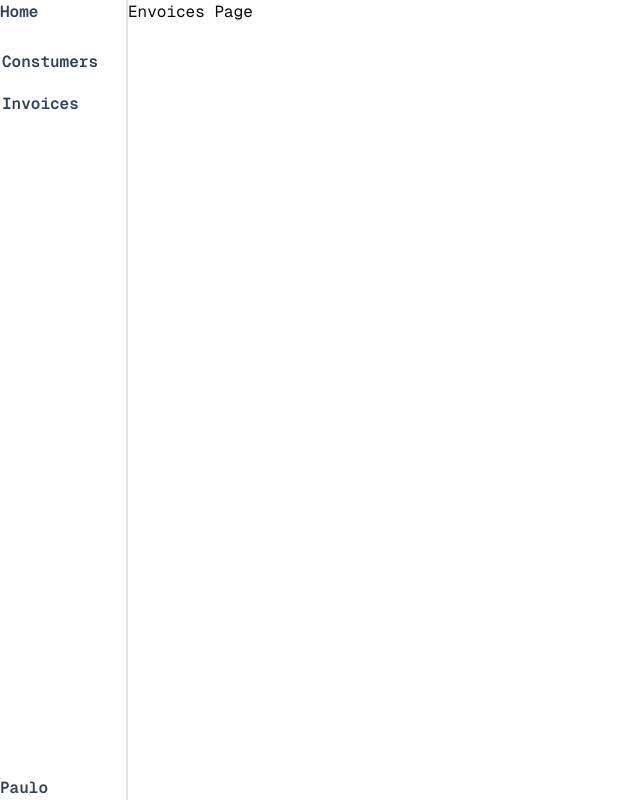
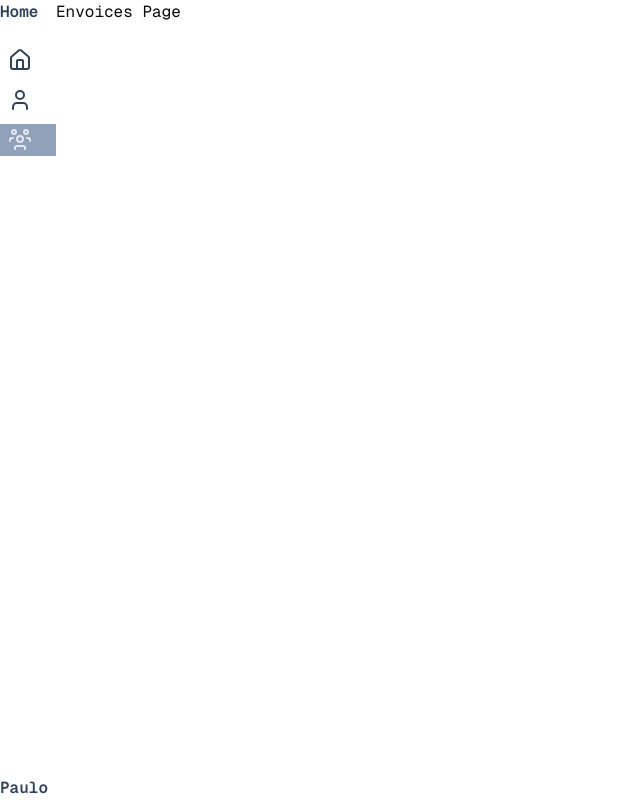
Before and after one commit to EdsonJGaspar/next16, a Next.js app: page /dashboard/invoices in a window 1280 px wide. Shown: the whole page, without its empty margins (0-640 px from the left). Built offline with nearby package versions, Linux system fonts and the light colour scheme.

Commit message:
feat: refactor Header component to use dynamic links and improve layout

```diff
--- a/components/web/header.tsx
+++ b/components/web/header.tsx
@@ -1,23 +1,46 @@
+"use client";
+
+import { clsx } from "cn";
+import { HomeIcon, User, UserGroupIcon, UserRoundGroup } from "lucide-react";
 import Link from "next/link";
+import { usePathname } from "next/navigation";
+
+const links = [
+  { name: "Home", href: "/dashboard", icon: HomeIcon },
+  { name: "Costumers", href: "/dashboard/costumers", icon: User },
+  { name: "Invoices", href: "/dashboard/invoices", icon: UserGroupIcon },
+];
 
 export function Header() {
+  const pathName = usePathname();
+  console.log(pathName);
+
   return (
-    <div className="h-dvh w-8 md:w-32 text-slate-700 font-semibold flex flex-col border-r-2 justify-between">
+    <div className="h-dvh w-14 hover:w-44 text-slate-700 font-semibold flex flex-col justify-between transition-all duration-300 group overflow-hidden">
       <div className="flex flex-col gap-5">
         <Link href={"/"}>Home</Link>
-        <nav className="space-x-5 flex flex-col gap-1.5">
-          <Link
-            href={"/dashboard/costumers"}
-            className="hover:bg-slate-400 hover:text-slate-100 transition-all duration-300 w-full px-0.5 py-1.5"
-          >
-            Constumers
-          </Link>
-          <Link
-            href={"/dashboard/invoices"}
-            className="hover:bg-slate-400 hover:text-slate-100 transition-all duration-300 w-full px-0.5 py-1.5"
-          >
-            Invoices
-          </Link>
+        <nav className="flex flex-col gap-2 ">
+          {links.map((link) => {
+            const LinkIcon = link.icon;
+            return (
+              <Link
+                key={link.name}
+                href={link.href}
+                className={clsx(
+                  `hover:bg-slate-300 hover:text-slate-800 font-medium w-full px-2
+                py-1 transition-colors duration-300 flex gap-3 items-center`,
+                  {
+                    "bg-slate-400 text-slate-200": pathName == link.href,
+                  },
+                )}
+              >
+                <LinkIcon className="w-6 shrink-0" />
+                <p className="hidden group-hover:block whitespace-nowrap">
+                  {link.name}
+                </p>
+              </Link>
+            );
+          })}
         </nav>
       </div>
       <div className="">
```
